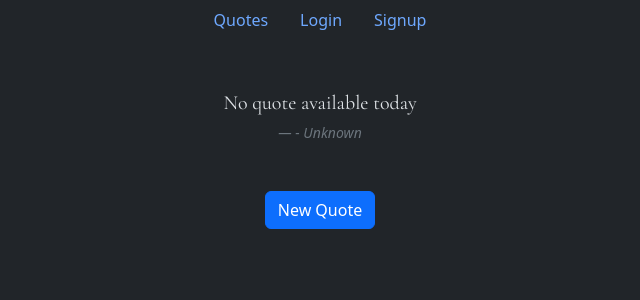
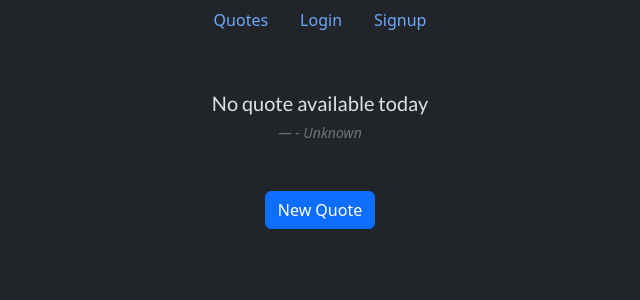
Before and after one commit to emersonnn314/dailydrive, a Django app: page / in a window 1280 px wide. Shown: the top 300 px of the page, without its empty margins (320-960 px from the left). Run offline with Django 5.2, Linux system fonts and the light colour scheme; data that the repository does not hold is empty; some libraries are stand-ins or nearby versions.

Commit message:
Update font styles in index.html

```diff
--- a/quotes/templates/quotes/index.html
+++ b/quotes/templates/quotes/index.html
@@ -4,6 +4,8 @@
     <link href="https://cdn.jsdelivr.net/npm/bootstrap@5.3.2/dist/css/bootstrap.min.css" rel="stylesheet" integrity="sha384-T3c6CoIi6uLrA9TneNEoa7RxnatzjcDSCmG1MXxSR1GAsXEV/Dwwykc2MPK8M2HN" crossorigin="anonymous" />
     <script src="https://cdn.jsdelivr.net/npm/bootstrap@5.3.2/dist/js/bootstrap.bundle.min.js" integrity="sha384-C6RzsynM9kWDrMNeT87bh95OGNyZPhcTNXj1NW7RuBCsyN/o0jlpcV8Qyq46cDfL" crossorigin="anonymous"></script>
     <link rel="stylesheet" href="https://fonts.googleapis.com/css2?family=Cormorant+Garamond:wght@400;700&display=swap">
+    <link rel="stylesheet" href="https://fonts.googleapis.com/css2?family=Lato:wght@400;700&display=swap">
+
 
   </head>
   {% load static %}
@@ -20,7 +22,7 @@
     {% comment %} <h3 class="text-center mt-5">Daily Quote</h3> {% endcomment %}
     <figure class="text-center mt-5">
       <blockquote class="blockquote">
-        <p id="quote" class="ps-1 pe-1" style="font-family: 'Cormorant Garamond', serif;">{{ daily_quote }}</p>
+        <p id="quote" class="ps-1 pe-1" style="font-family: 'Lato', sans-serif;">{{ daily_quote }}</p>
       </blockquote>
       <figcaption class="blockquote-footer pt-1 fst-italic" id="author">- {{ author }}</figcaption>
 
```
